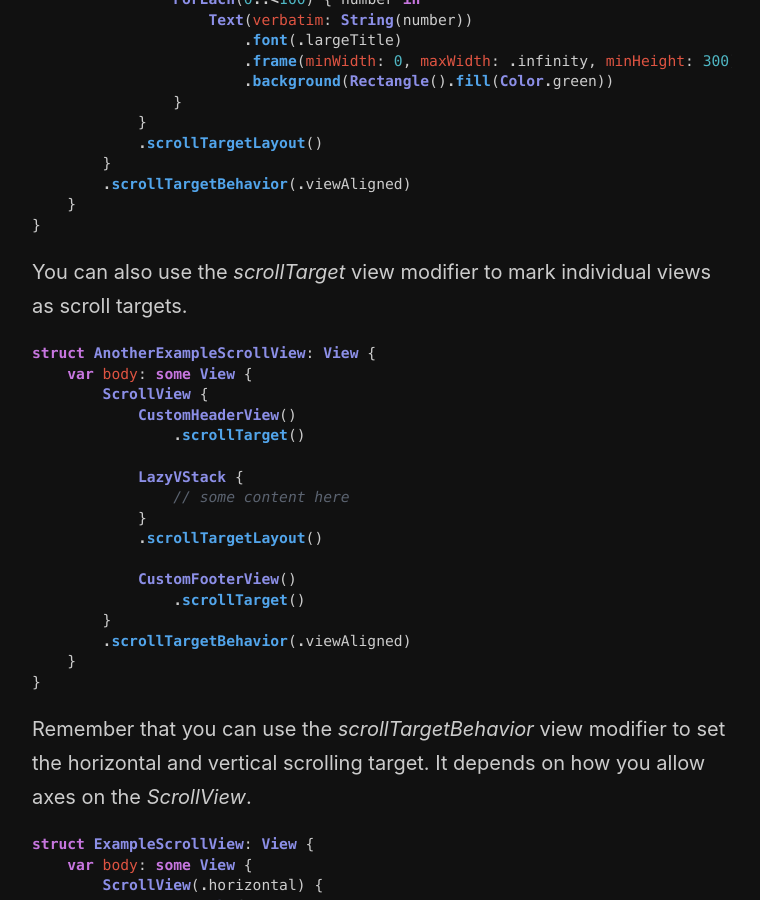
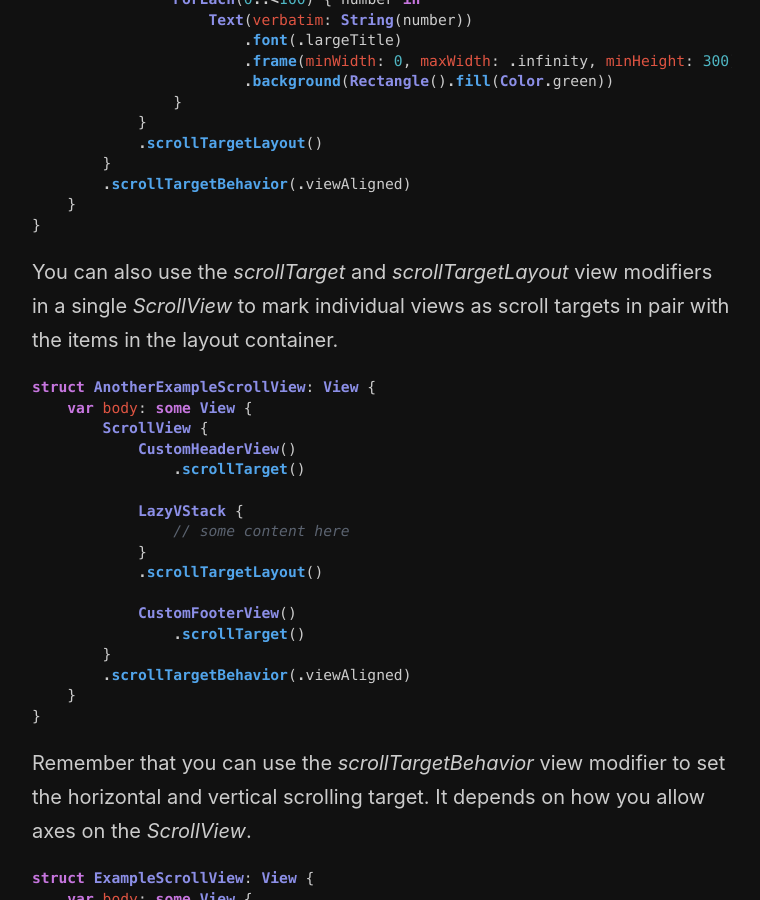
Before and after one commit to mecid/mecid.github.io, a Jekyll site: the page built from _posts/2023-06-20-mastering-scrollview-in-swiftui-target-behavior.md, in a window 1280 px wide and 900 px high, scrolled down 1831 px. Shown: the whole window, without its empty margins (258-1018 px from the left). Built offline with Jekyll 4.4.1, drawn with Linux system fonts in a browser that asks for light colours.

Commit message:
another improvement to the scroll target post

````diff
--- a/_posts/2023-06-20-mastering-scrollview-in-swiftui-target-behavior.md
+++ b/_posts/2023-06-20-mastering-scrollview-in-swiftui-target-behavior.md
@@ -71,7 +71,7 @@ struct ExampleScrollView: View {
 }
 ```
 
-You can also use the *scrollTarget* view modifier to mark individual views as scroll targets.
+You can also use the *scrollTarget* and *scrollTargetLayout* view modifiers in a single *ScrollView* to mark individual views as scroll targets in pair with the items in the layout container.
 
 ```swift
 struct AnotherExampleScrollView: View {
````
